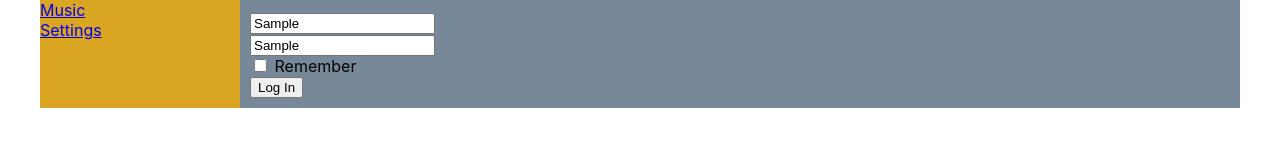
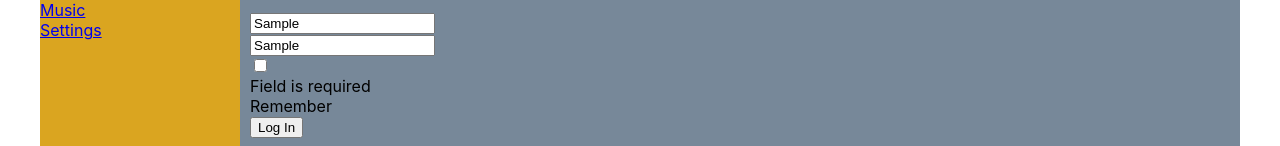
Before and after one commit to Roman160784/samuray, a React (Create React App) app: page /Login in a window 1280 px wide. Both pictures are taken after typing "Sample", "Sample" into the empty fields and a click on the button "Log In". Shown: the part 140-286 px from the top of the page. Built offline with nearby package versions, Linux system fonts and the light colour scheme; no server answers.

Commit message:
Add validators for Login

```diff
--- a/src/components/Login/Login.tsx
+++ b/src/components/Login/Login.tsx
@@ -1,5 +1,7 @@
 import React from 'react';
 import {Field, reduxForm, InjectedFormProps} from "redux-form"
+import { maxLengthCreater, requairedField } from '../../utils/validators/validater';
+import { InputForLogin } from '../formsControls/FormsControls';
 
 
 type FormDataType = {
@@ -8,18 +10,25 @@ type FormDataType = {
     rememberMe: boolean
 }
 
+const maxLengthValidater = maxLengthCreater(15)
+
  const LginForm: React.FC<InjectedFormProps<FormDataType>> = (props) => {
     return (
         <>
         <form onSubmit={props.handleSubmit}>
             <div>
-                <Field  component={"input"} name={'login'} placeholder={"Login"}/>
+                <Field  component={InputForLogin} name={'login'} placeholder={"Login"}
+                 validate={[requairedField, maxLengthValidater]}/>
             </div>
             <div>
-                <Field component={"input"} name={'password'} placeholder={"Password"} />
+                <Field component={InputForLogin} name={'password'} placeholder={"Password"}
+                validate={[requairedField, maxLengthValidater]}
+                />
             </div>
             <div>
-                <Field component={"input"} name={'rememberMe'} type={"checkbox"} /> Remember
+                <Field component={InputForLogin} name={'rememberMe'} type={"checkbox"}
+                validate={[requairedField, maxLengthValidater]}
+                /> Remember
             </div>
             <div>
                 <button>Log In</button>
--- a/src/components/formsControls/FormsControls.tsx
+++ b/src/components/formsControls/FormsControls.tsx
@@ -22,3 +22,17 @@ export const TextArea = (props: TextAreaPropsType) => {
         </div>
     )
 }
+
+export const InputForLogin = (props: TextAreaPropsType) => {
+
+    const showError = props.meta.touched && props.meta.error
+
+    return (
+        <div className={styles.formControl + " " + (showError ? styles.error : "")}>
+            <div>
+                <input {...props.input} {...props} />
+            </div>
+            {showError && <span>{props.meta.error}</span>}
+        </div>
+    )
+}
```
